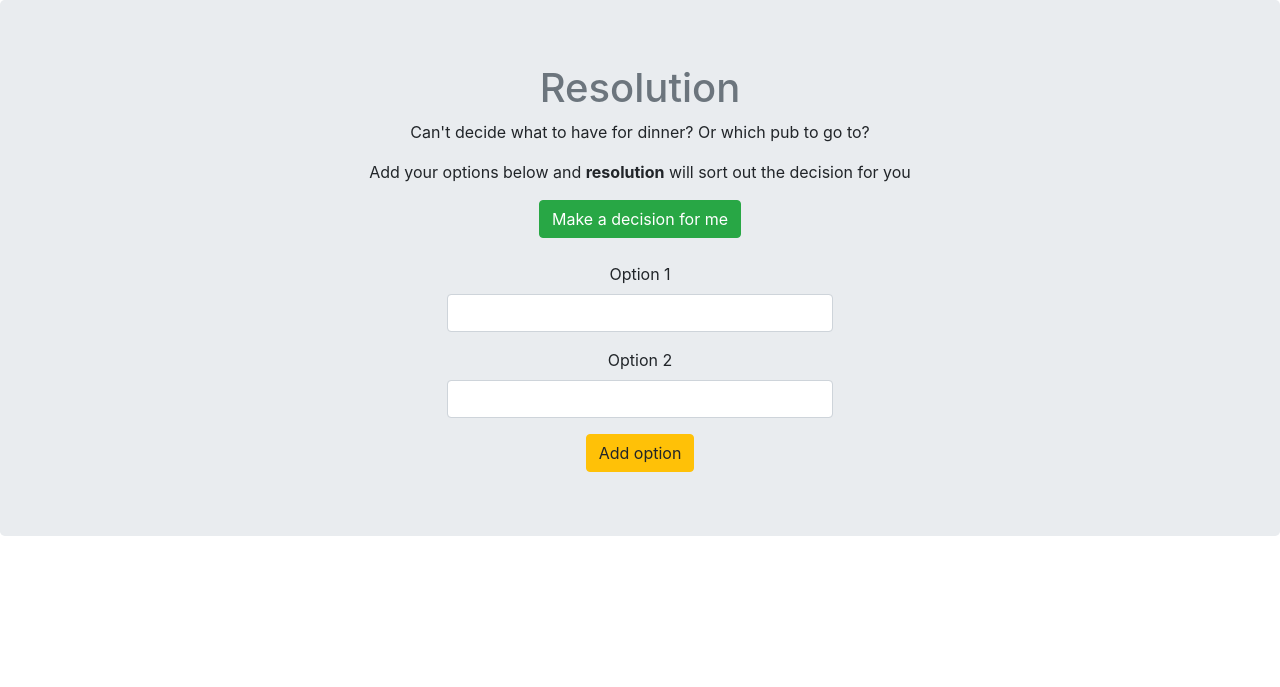
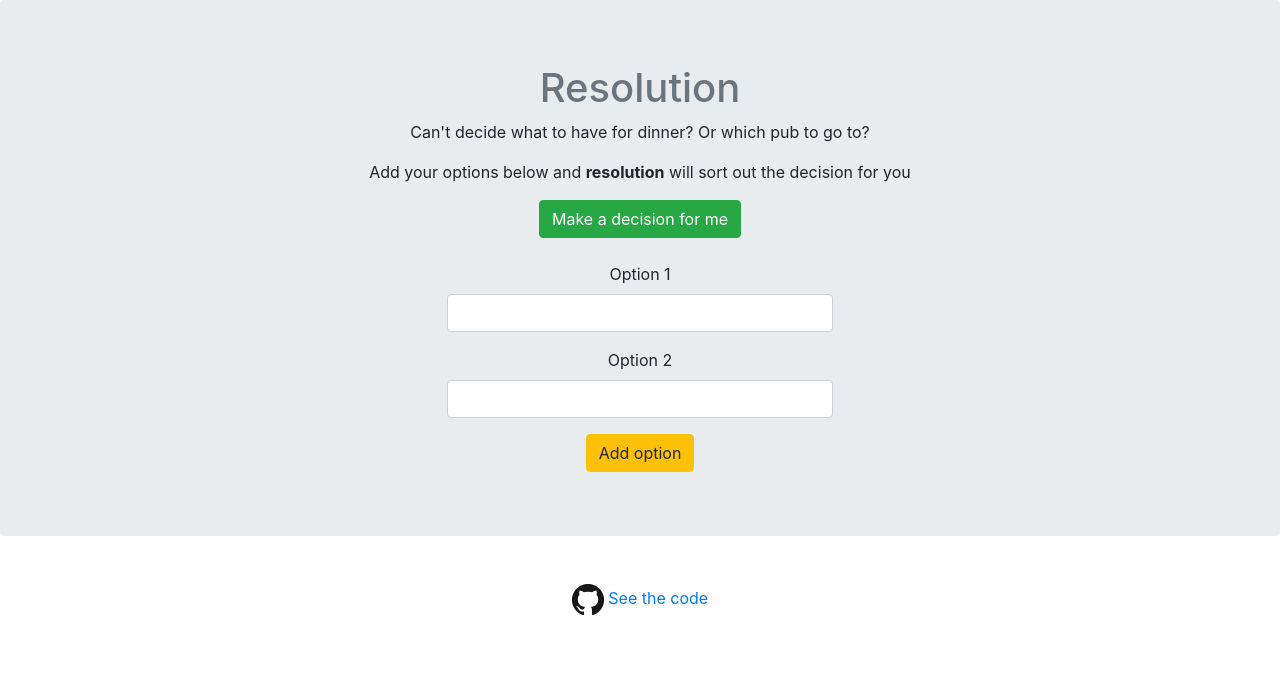
Before and after one commit to mguarn/resolution, a Flask app: page / in a window 1280 px wide. Shown: the top 687 px of the page. Run offline with Flask 2, Linux system fonts and the light colour scheme; some libraries are stand-ins or nearby versions.

Commit message:
Add github link to footer

```diff
--- a/templates/page.html
+++ b/templates/page.html
@@ -38,6 +38,18 @@
         </div>
         <button id="btn" class="btn btn-warning">Add option</button>
     </section>
+
+    <footer class="footer text-center py-3">
+      <div class="container">
+        <span class="text-muted">
+            <a href="https://github.com/mguarn/resolution"  target="_blank">
+        <img src="{{url_for('static', filename='GitHub-Mark-32px.png')}}">
+        See the code
+    </a>
+        </span>
+      </div>
+    </footer>
+
     <script>
         var count=3;
     $("#btn").click(function(){
```
Also changed, not shown: templates/decision.html (+10 -0 lines), static/GitHub-Mark-32px.png (added).
